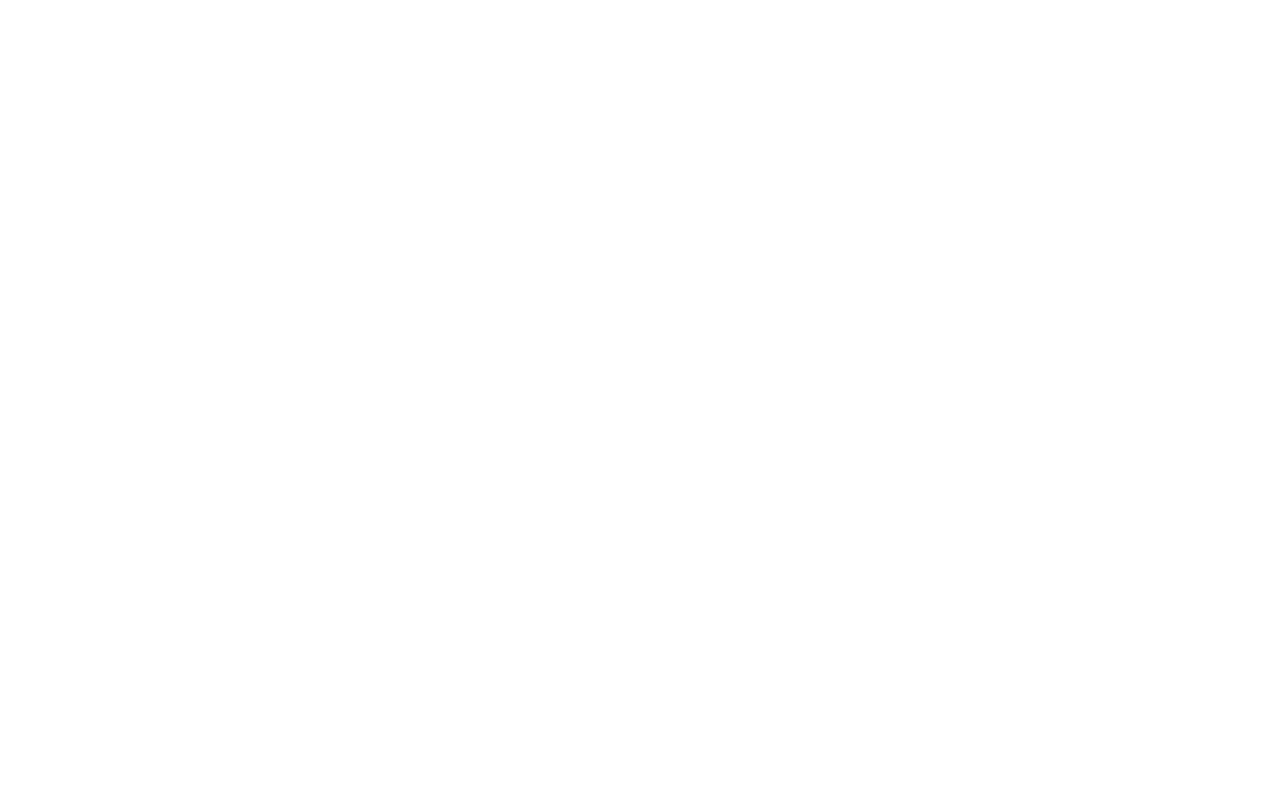
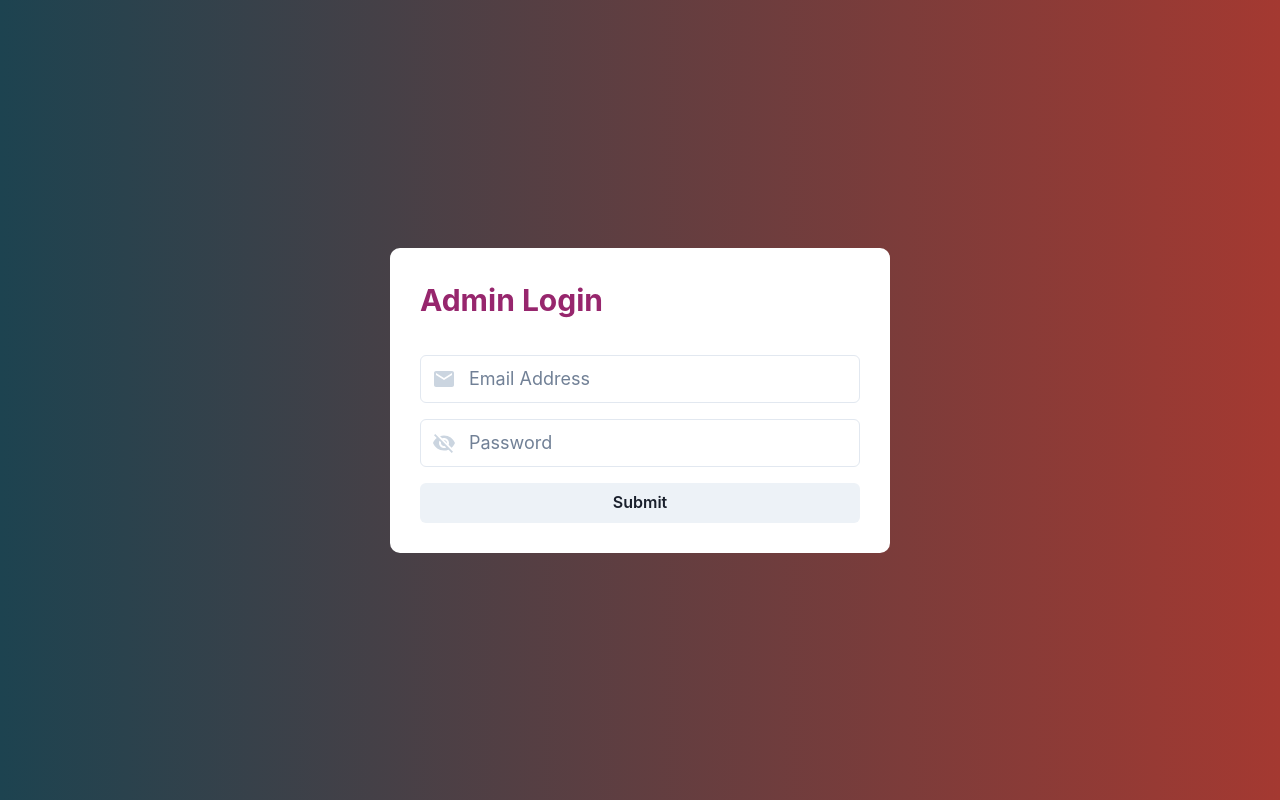
Before and after one commit to Eunesh/TravelAndToursWebiste, a React (Vite) app: page /admin/login in a window 1280 px wide. Built offline with nearby package versions, Linux system fonts and the light colour scheme.

Commit message:
Feat: Admin Login page layout complete

```diff
--- /dev/null
+++ b/src/components/common/form/PasswordInput.tsx
@@ -0,0 +1,30 @@
+import { useState } from "react";
+import { Input, InputGroup, InputLeftElement } from "@chakra-ui/react";
+
+// ICONS
+import VisibilityIcon from "@mui/icons-material/Visibility";
+import VisibilityOffIcon from "@mui/icons-material/VisibilityOff";
+// ICONS
+
+type InputProps = typeof Input;
+
+const PasswordInput: InputProps = ({ ...props }) => {
+  const [show, setShow] = useState(false);
+  const toggleShow = () => {
+    setShow(!show);
+  };
+  return (
+    <InputGroup size="lg">
+      <Input type={show ? "text" : "password"} {...props} />
+      <InputLeftElement
+        cursor="pointer"
+        onClick={toggleShow}
+        color={"gray.300"}
+      >
+        {show ? <VisibilityIcon /> : <VisibilityOffIcon />}
+      </InputLeftElement>
+    </InputGroup>
+  );
+};
+
+export default PasswordInput;
--- a/src/components/common/miscellaneous/Socials.tsx
+++ b/src/components/common/miscellaneous/Socials.tsx
@@ -1,11 +1,11 @@
 import { Flex } from "@chakra-ui/react";
+import { Link } from "react-router-dom";
 
 // Icons
 import FacebookIcon from "@mui/icons-material/Facebook";
 import InstagramIcon from "@mui/icons-material/Instagram";
 import EmailIcon from "@mui/icons-material/Email";
 import XIcon from "@mui/icons-material/X";
-import { Link } from "react-router-dom";
 // Icons
 
 const Socials = () => {
--- /dev/null
+++ b/src/features/admin/components/form/AdminLoginForm.tsx
@@ -0,0 +1,36 @@
+import {
+  Box,
+  Button,
+  Input,
+  InputGroup,
+  InputLeftElement,
+  Stack,
+  Text,
+} from "@chakra-ui/react";
+
+// ICON
+import EmailIcon from "@mui/icons-material/Email";
+import PasswordInput from "../../../../components/common/form/PasswordInput";
+// ICON
+
+const AdminLoginForm = () => {
+  return (
+    <Box p={"30px"} borderRadius={"10px"} bg="white" maxW="500px" w="full">
+      <Text fontSize="3xl" fontWeight={700} color="pink.700">
+        Admin Login
+      </Text>
+      <Stack as={"form"} mt={8} spacing={4}>
+        <InputGroup size="lg">
+          <InputLeftElement pointerEvents="none" color="gray.300">
+            <EmailIcon />
+          </InputLeftElement>
+          <Input type="email" placeholder="Email Address" />
+        </InputGroup>
+        <PasswordInput placeholder="Password" />
+        <Button type="submit">Submit</Button>
+      </Stack>
+    </Box>
+  );
+};
+
+export default AdminLoginForm;
--- /dev/null
+++ b/src/features/admin/components/layout/AdminLoginLayout.tsx
@@ -0,0 +1,15 @@
+import { FC } from "react";
+import { Container } from "@chakra-ui/react";
+
+interface IAdminLoginLayout {
+  children: React.ReactNode | Array<React.ReactNode> | undefined;
+}
+const AdminLoginLayout: FC<IAdminLoginLayout> = ({ children }) => {
+  return (
+    <Container maxW="full" className="admin-login-container">
+      {children}
+    </Container>
+  );
+};
+
+export default AdminLoginLayout;
--- /dev/null
+++ b/src/features/admin/pages/AdminLoginPage.tsx
@@ -0,0 +1,13 @@
+
+import AdminLoginLayout from "../components/layout/AdminLoginLayout";
+import AdminLoginForm from "../components/form/AdminLoginForm";
+
+const AdminLoginPage = () => {
+  return (
+    <AdminLoginLayout>
+      <AdminLoginForm />
+    </AdminLoginLayout>
+  );
+};
+
+export default AdminLoginPage;
--- /dev/null
+++ b/src/features/admin/routes/AdminRoutes.tsx
@@ -0,0 +1,12 @@
+import { Route, Routes } from "react-router-dom";
+import AdminLoginPage from "../pages/AdminLoginPage";
+
+const AdminRoutes = () => {
+  return (
+    <Routes>
+      <Route path="login" element={<AdminLoginPage />} />
+    </Routes>
+  );
+};
+
+export default AdminRoutes;
--- a/src/index.css
+++ b/src/index.css
@@ -1,4 +1,4 @@
-@import url('https://fonts.googleapis.com/css2?family=Dancing+Script:wght@700&display=swap');
+@import url("https://fonts.googleapis.com/css2?family=Dancing+Script:wght@700&display=swap");
 *,
 *::before,
 *::after {
@@ -7,17 +7,24 @@
   box-sizing: border-box;
 }
 
-
 .dancing-font {
-  font-family: 'Dancing Script', cursive;
+  font-family: "Dancing Script", cursive;
 }
 
 .socials-icon {
   cursor: pointer;
   font-size: 40px !important;
-
 }
 .socials-icon:hover {
   transform: translateY(-10px);
   transition: all 200ms;
 }
+
+.admin-login-container {
+  min-height: 100vh;
+  display: flex;
+  justify-content: center;
+  align-items: center;
+  padding: 30px;
+  background: linear-gradient(to right, #1d4350, #a43931);
+}
--- a/src/routes/Router.tsx
+++ b/src/routes/Router.tsx
@@ -6,17 +6,18 @@
 import MainLayout from "../components/common/layout/MainLayout";
 import LocationPage from "../features/places/pages/LocationPage";
 import EventPage from "../features/events/pages/EventPage";
+import AdminRoutes from "../features/admin/routes/AdminRoutes";
 
 const Router = () => {
   return (
     <Routes>
-      <Route path="/admin/*" element={<></>} />
+      <Route path="/admin/*" element={<AdminRoutes />} />
 
       <Route path="/" element={<MainLayout />}>
         <Route path="" element={<Homepage />} />
         <Route path="more/*" element={<MiscellaneousRoutes />} />
-        <Route path="/places/:id" element={<LocationPage />} />
-        <Route path="/events/:id" element={<EventPage />} />
+        <Route path="places/:id" element={<LocationPage />} />
+        <Route path="events/:id" element={<EventPage />} />
       </Route>
 
       <Route path="*" element={<PageNotFound />} />
```
Also changed, not shown: src/components/common/layout/AdminLoginLayout.tsx (deleted, +0 -9 lines), src/features/admin/components/layout/AdminPagesLayout.tsx (renamed from src/components/common/layout/AdminPagesLayout.tsx).
